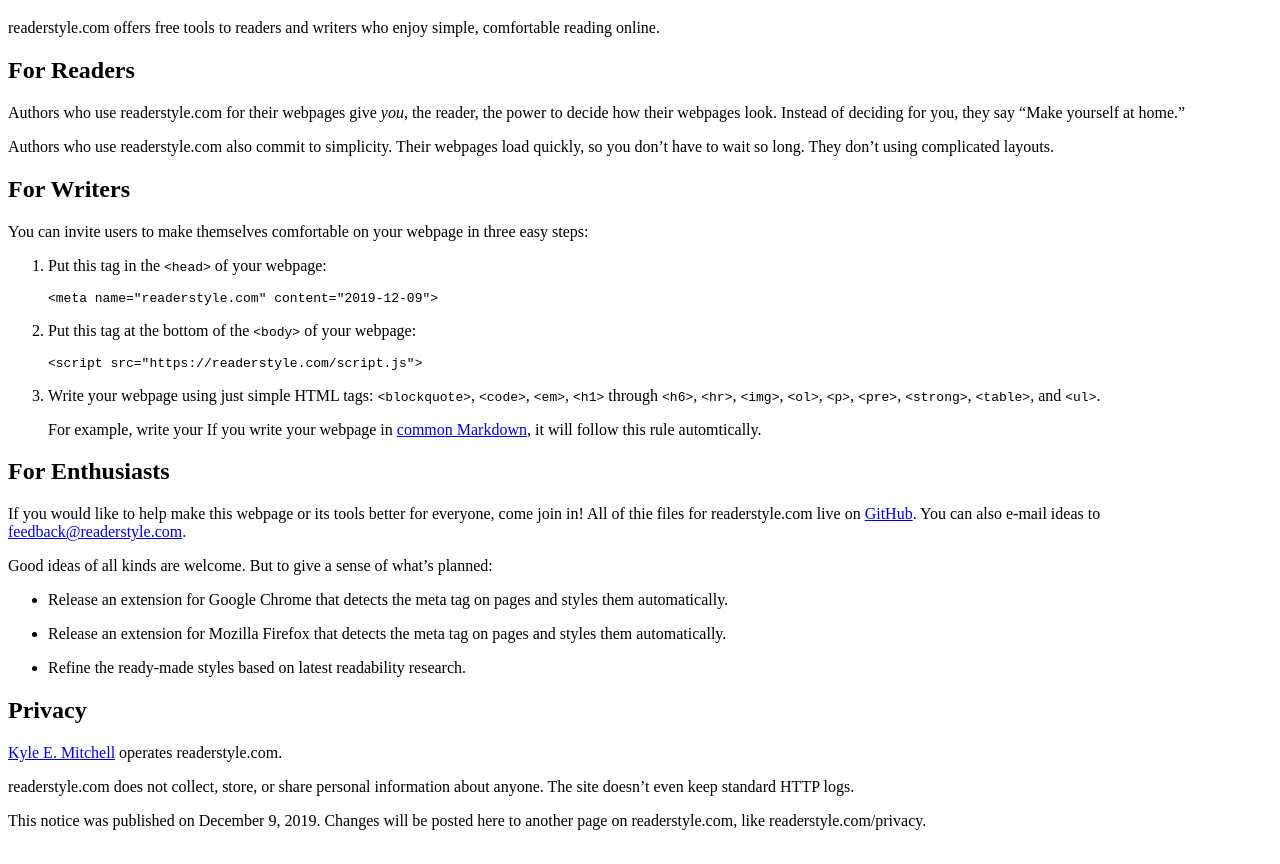
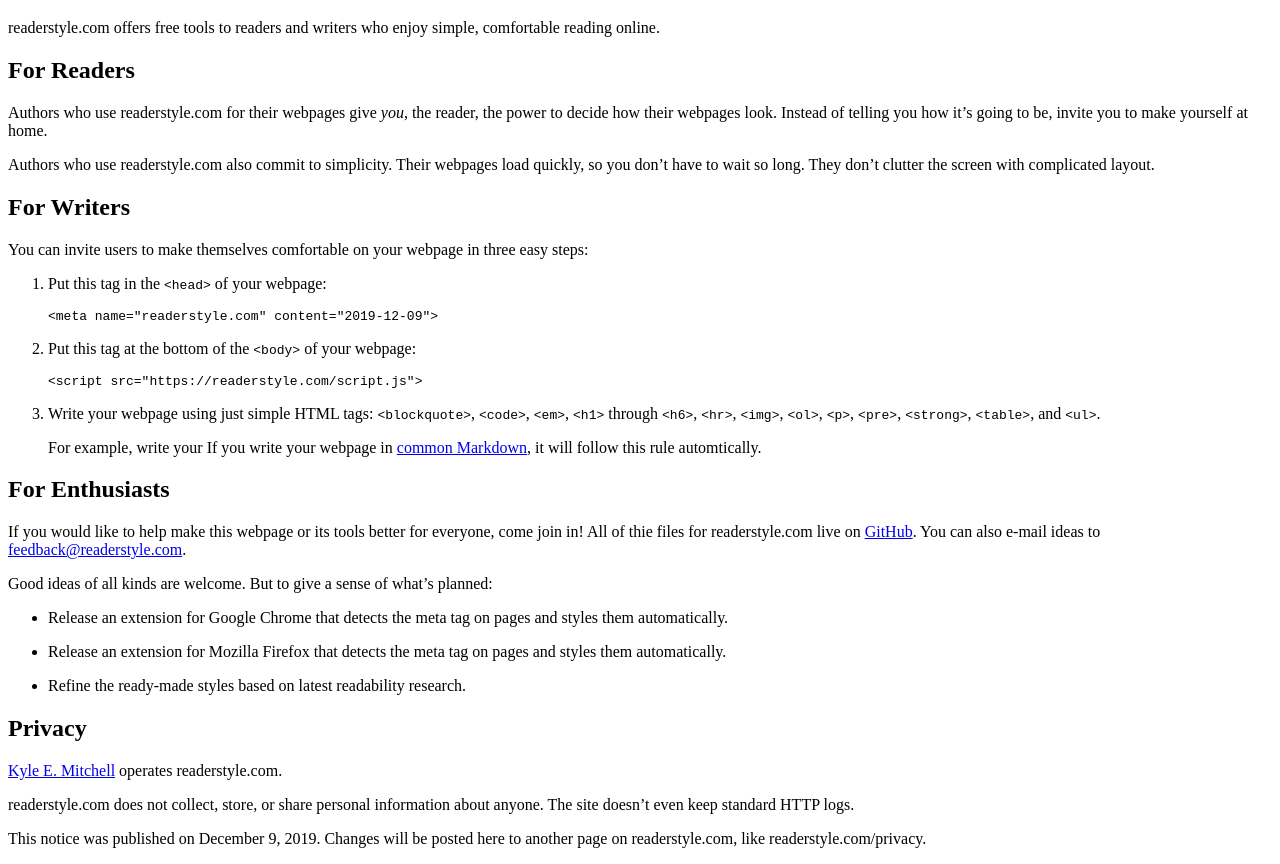
Before and after one commit to readerstyle/readerstyle.com, a website: page index.html in a window 1280 px wide. Shown: the part 61-925 px from the top of the page. Drawn offline with Linux system fonts and the light colour scheme.

Commit message:
Improve For Readers

```diff
--- a/index.html
+++ b/index.html
@@ -11,8 +11,8 @@
   <h1>readerstyle.com</h1>
   <p>readerstyle.com offers free tools to readers and writers who enjoy simple, comfortable reading online.</p>
   <h2 id="readers">For Readers</h2>
-  <p>Authors who use readerstyle.com for their webpages give <em>you</em>, the reader, the power to decide how their webpages look. Instead of deciding for you, they say “Make yourself at home.”</p>
-  <p>Authors who use readerstyle.com also commit to simplicity. Their webpages load quickly, so you don’t have to wait so long. They don’t using complicated layouts.</p>
+  <p>Authors who use readerstyle.com for their webpages give <em>you</em>, the reader, the power to decide how their webpages look. Instead of telling you how it’s going to be, invite you to make yourself at home.</p>
+  <p>Authors who use readerstyle.com also commit to simplicity. Their webpages load quickly, so you don’t have to wait so long. They don’t clutter the screen with complicated layout.</p>
   <h2 id="writers">For Writers</h2>
   <p>You can invite users to make themselves comfortable on your webpage in three easy steps:</p>
   <ol>
```
